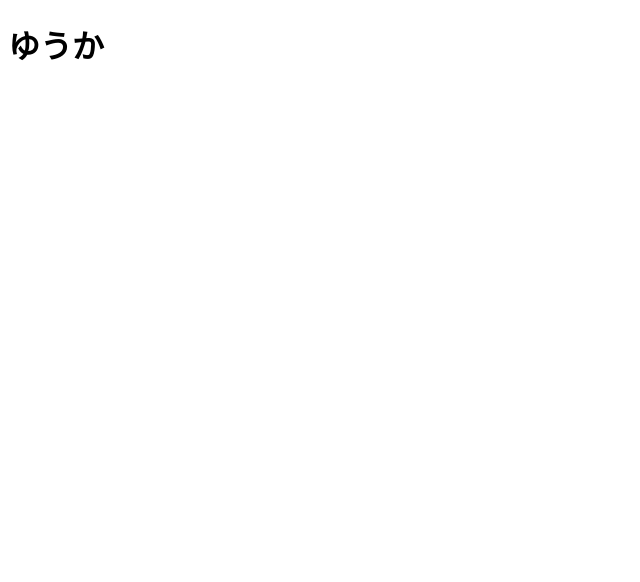
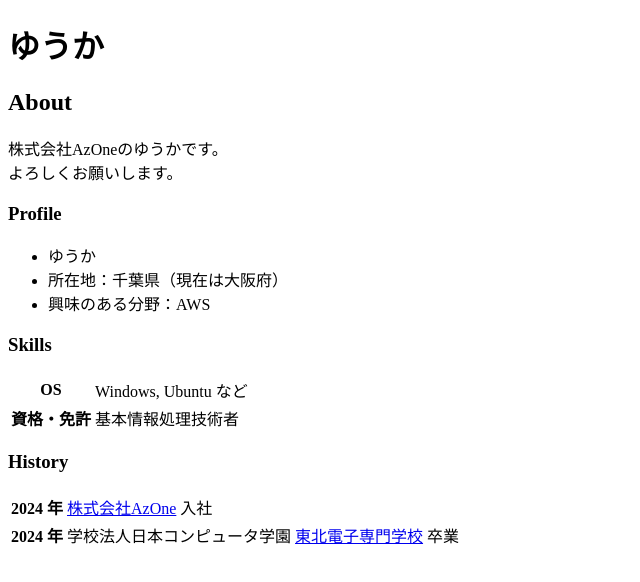
Before and after one commit to yuka-sa/yuka-sa.github.io, a plain HTML site: page index.html in a window 1280 px wide. Shown: the whole page, without its empty margins (0-640 px from the left). Drawn offline with Linux system fonts and the light colour scheme.

Commit message:
ポートフィリオに必要な情報を追加

```diff
--- a/index.html
+++ b/index.html
@@ -7,5 +7,42 @@
   </head>
   <body>
     <h1>ゆうか</h1>
+
+    <h2>About</h2>
+    <p>
+      株式会社AzOneのゆうかです。<br>
+      よろしくお願いします。
+    </p>
+
+    <h3>Profile</h3>
+    <ul>
+      <li>ゆうか</li>
+      <li>所在地：千葉県（現在は大阪府）</li>
+      <li>興味のある分野：AWS </li>
+    </ul>
+
+    <h3>Skills</h3>
+    <table>
+      <tr>
+        <th>OS</th>
+        <td>Windows, Ubuntu など</td>
+      </tr>
+      <tr>
+        <th>資格・免許</th>
+        <td>基本情報処理技術者</td>
+      </tr>
+    </table>
+
+    <h3>History</h3>
+    <table>
+      <tr>
+        <th>2024 年</th>
+        <td><a href="https://www.azone-japan.co.jp/">株式会社AzOne</a> 入社</td>
+      </tr>
+      <tr>
+        <th>2024 年</th>
+        <td>学校法人日本コンピュータ学園 <a href="https://www.jc-21.ac.jp/?yclid=YSS.1001163467.EAIaIQobChMIkejI_fmkhQMVwdMWBR0SswuJEAAYASAAEgKgJvD_BwE">東北電子専門学校</a> 卒業</td>
+      </tr>
+    </table>
   </body>
 </html>
```
